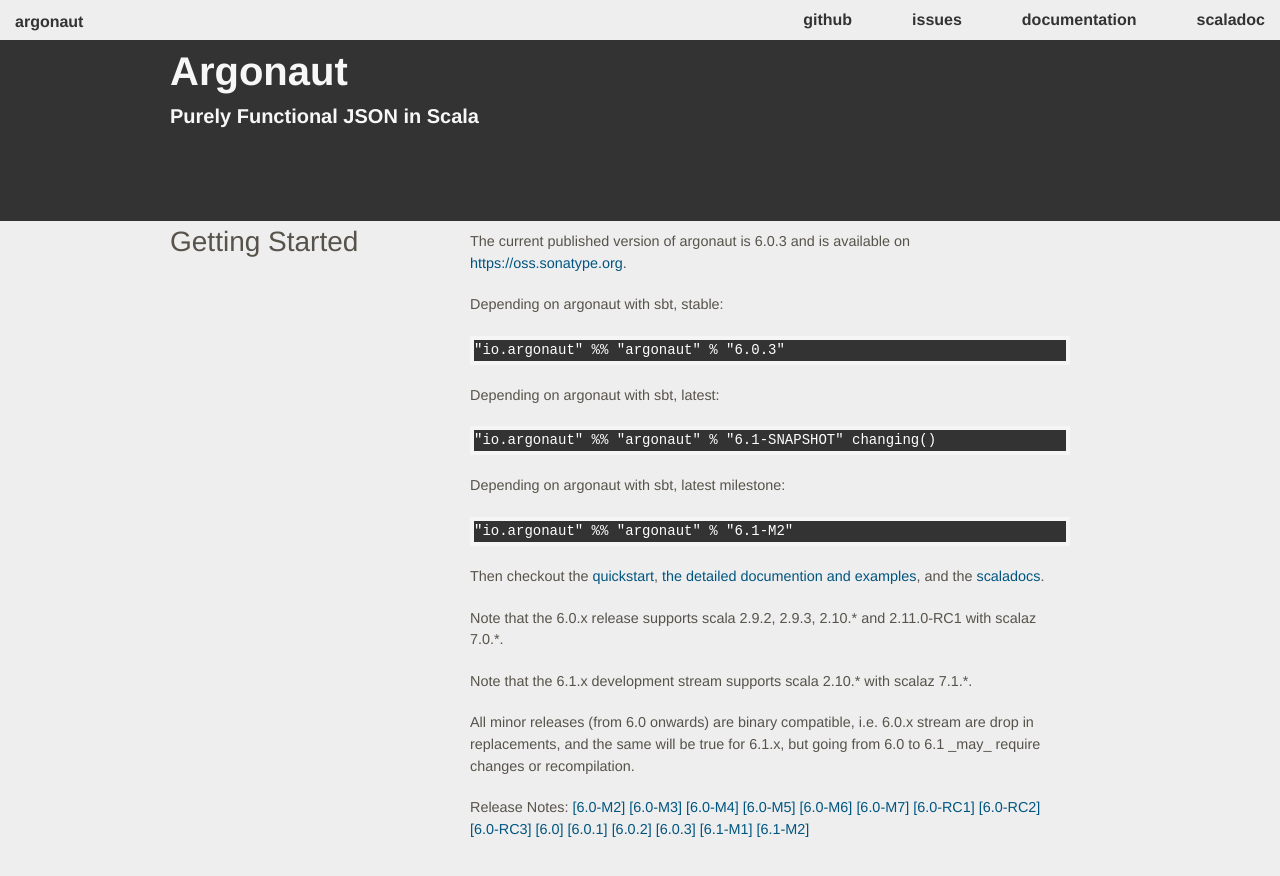
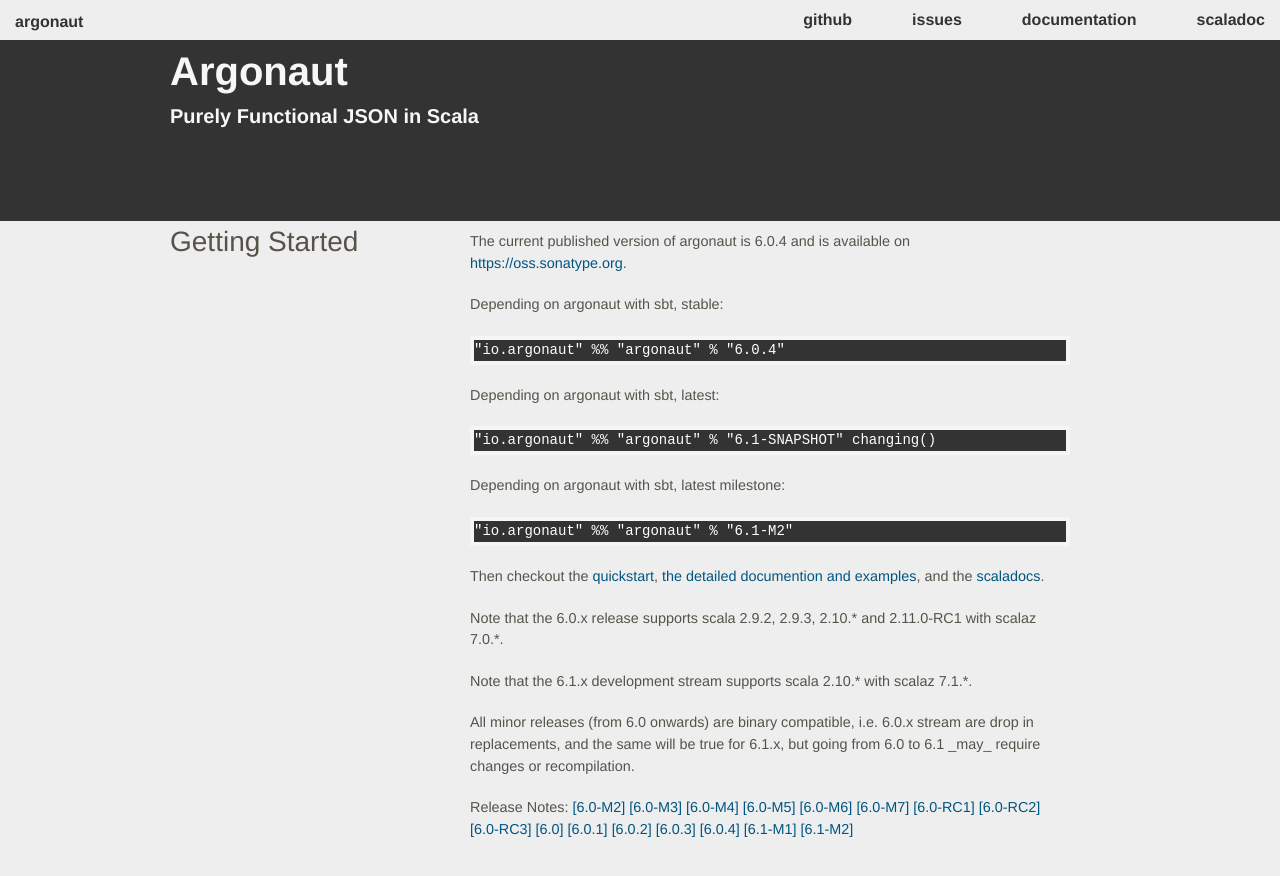
Before and after one commit to argonaut-io/argonaut.io, a Jekyll site: the page built from index.markdown, in a window 1280 px wide and 900 px high. Shown: the top 876 px of the window. Built offline with Jekyll 4.4.1, drawn with Linux system fonts in a browser that asks for light colours; nearby versions of some CDN libraries; some web fonts are replaced; Markdown is read by kramdown in place of the engine named in the settings.

Commit message:
Update version.

```diff
--- a/_config.yml
+++ b/_config.yml
@@ -1,6 +1,6 @@
 exclude: ['README.md', 'Makefile', 'build.sbt', 'target', 'gen', 'sbt', 'project']
-release: 6.0.3
+release: 6.0.4
 development: 6.1-SNAPSHOT
 milestone: 6.1-M2
-notes: ['6.0-M2', '6.0-M3', '6.0-M4', '6.0-M5', '6.0-M6', '6.0-M7', '6.0-RC1', '6.0-RC2', '6.0-RC3', '6.0', '6.0.1', '6.0.2', '6.0.3', '6.1-M1', '6.1-M2']
+notes: ['6.0-M2', '6.0-M3', '6.0-M4', '6.0-M5', '6.0-M6', '6.0-M7', '6.0-RC1', '6.0-RC2', '6.0-RC3', '6.0', '6.0.1', '6.0.2', '6.0.3', '6.0.4', '6.1-M1', '6.1-M2']
 markdown: redcarpet
```
